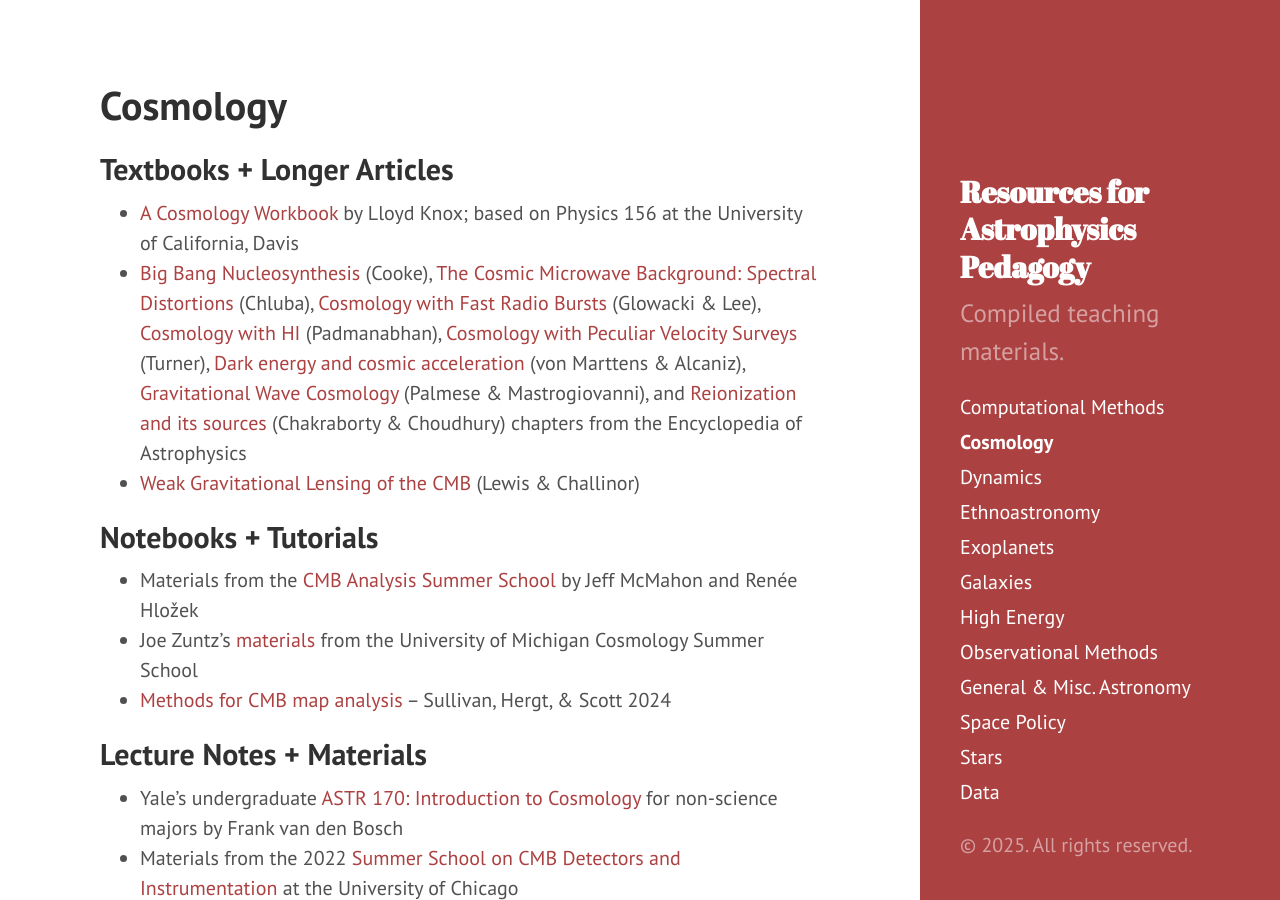
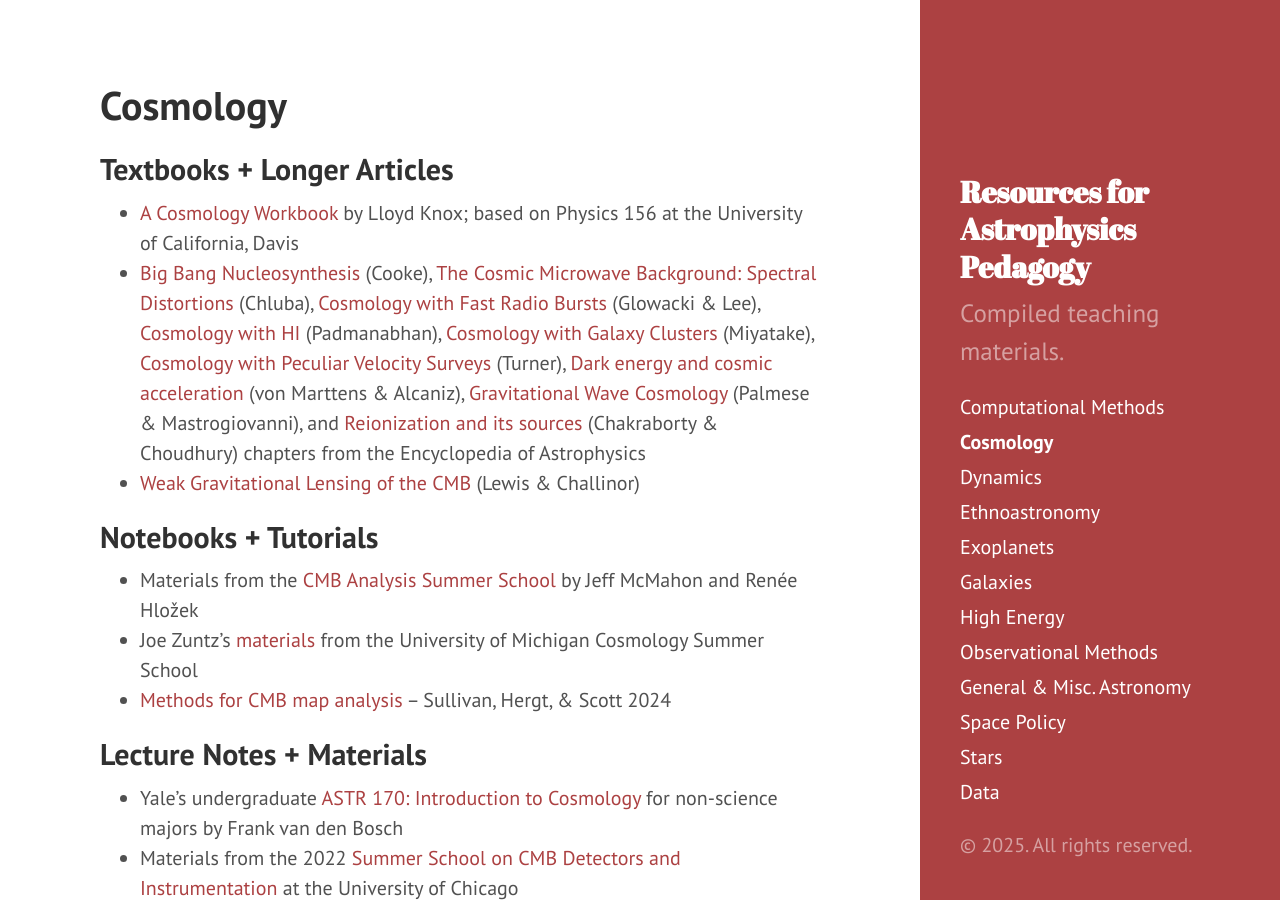
Before and after one commit to astroteaching/astroteaching.github.io, a Jekyll site: the page built from cosmology.md, in a window 1280 px wide and 900 px high. Built offline with Jekyll 4.4.1, drawn with Linux system fonts in a browser that asks for light colours.

Commit message:
add some more resources

```diff
--- a/cosmology.md
+++ b/cosmology.md
@@ -5,7 +5,7 @@ title: Cosmology
 
 ## Textbooks + Longer Articles
 - [A Cosmology Workbook](https://phys.libretexts.org/Courses/University_of_California_Davis/UCD%3A_Physics_156_-_A_Cosmology_Workbook/Workbook){:target="_blank"} by Lloyd Knox; based on Physics 156 at the University of California, Davis
-- [Big Bang Nucleosynthesis](https://arxiv.org/abs/2409.06015){:target="_blank"} (Cooke), [The Cosmic Microwave Background: Spectral Distortions](https://arxiv.org/abs/2502.05188){:target="_blank"} (Chluba), [Cosmology with Fast Radio Bursts](https://arxiv.org/abs/2410.24072){:target="_blank"} (Glowacki & Lee), [Cosmology with HI](https://arxiv.org/abs/2411.08113){:target="_blank"} (Padmanabhan), [Cosmology with Peculiar Velocity Surveys](https://arxiv.org/abs/2411.19484){:target="_blank"} (Turner), [Dark energy and cosmic acceleration](https://arxiv.org/abs/2502.00923){:target="_blank"} (von Marttens & Alcaniz), [Gravitational Wave Cosmology](https://arxiv.org/abs/2502.00239){:target="_blank"} (Palmese & Mastrogiovanni), and [Reionization and its sources](https://arxiv.org/abs/2502.12004){:target="_blank"} (Chakraborty & Choudhury) chapters from the Encyclopedia of Astrophysics
+- [Big Bang Nucleosynthesis](https://arxiv.org/abs/2409.06015){:target="_blank"} (Cooke), [The Cosmic Microwave Background: Spectral Distortions](https://arxiv.org/abs/2502.05188){:target="_blank"} (Chluba), [Cosmology with Fast Radio Bursts](https://arxiv.org/abs/2410.24072){:target="_blank"} (Glowacki & Lee), [Cosmology with HI](https://arxiv.org/abs/2411.08113){:target="_blank"} (Padmanabhan), [Cosmology with Galaxy Clusters](https://arxiv.org/abs/2505.07697){:target="_blank"} (Miyatake), [Cosmology with Peculiar Velocity Surveys](https://arxiv.org/abs/2411.19484){:target="_blank"} (Turner), [Dark energy and cosmic acceleration](https://arxiv.org/abs/2502.00923){:target="_blank"} (von Marttens & Alcaniz), [Gravitational Wave Cosmology](https://arxiv.org/abs/2502.00239){:target="_blank"} (Palmese & Mastrogiovanni), and [Reionization and its sources](https://arxiv.org/abs/2502.12004){:target="_blank"} (Chakraborty & Choudhury) chapters from the Encyclopedia of Astrophysics
 - [Weak Gravitational Lensing of the CMB](https://arxiv.org/abs/astro-ph/0601594){:target="_blank"} (Lewis & Challinor)
 
 ## Notebooks + Tutorials
```
Also changed, not shown: exoplanets.md (+1 -0 lines), highenergy.md (+1 -0 lines).
